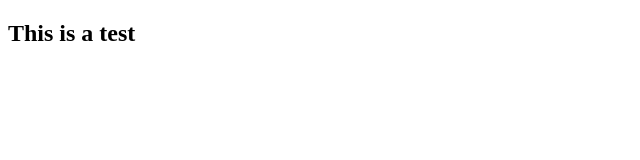
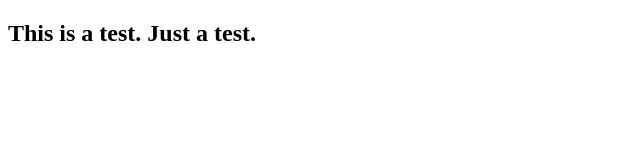
Before and after one commit to EricJGardner/test, a plain HTML site: page tester/test.html in a window 1280 px wide. Shown: the whole page, without its empty margins (0-640 px from the left). Drawn offline with Linux system fonts and the light colour scheme.

Commit message:
text revision

```diff
--- a/tester/test.html
+++ b/tester/test.html
@@ -6,6 +6,6 @@
     <title>Document</title>
 </head>
 <body>
-    <h2>This is a test</h2>
+    <h2>This is a test. Just a test.</h2>
 </body>
 </html>
```
